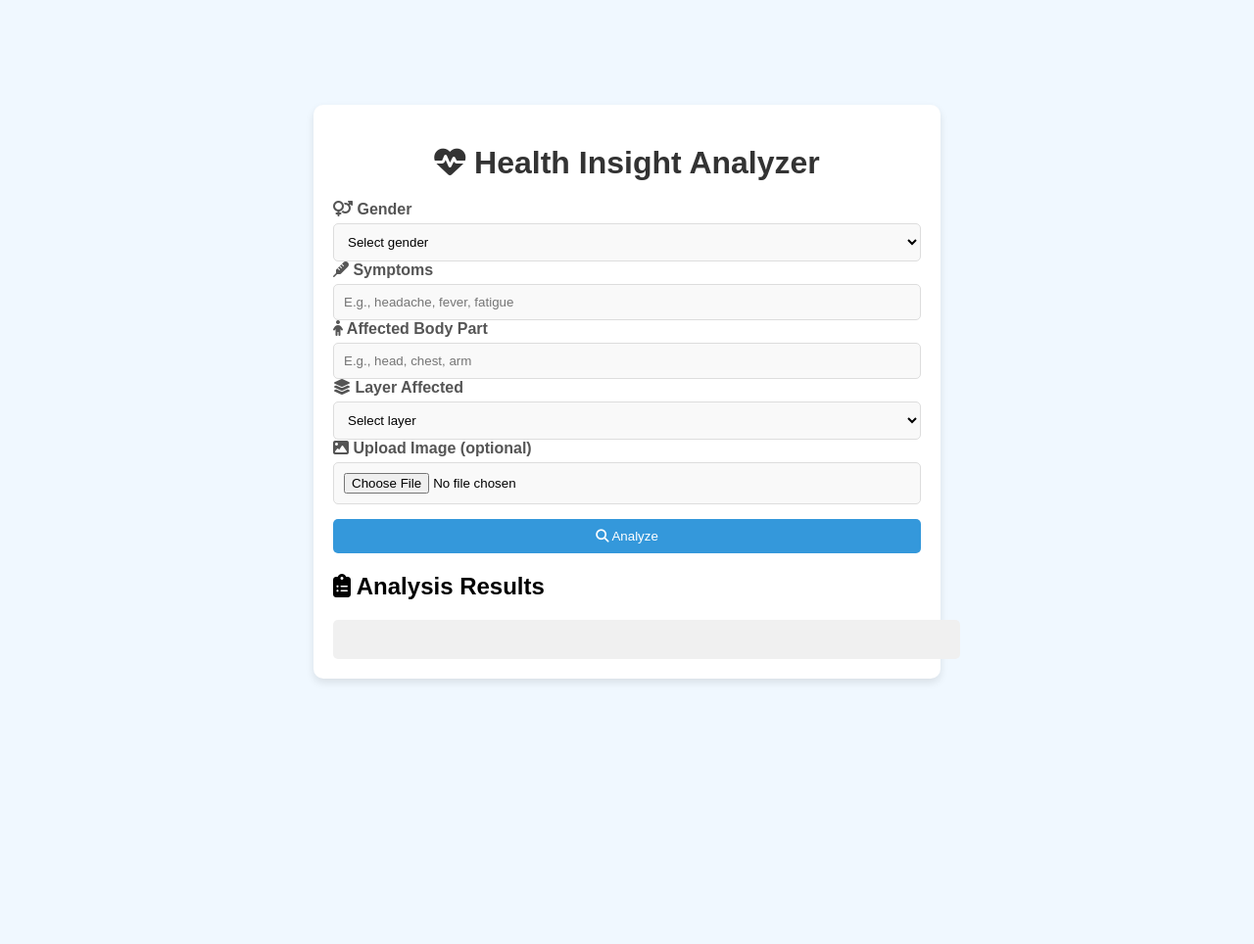
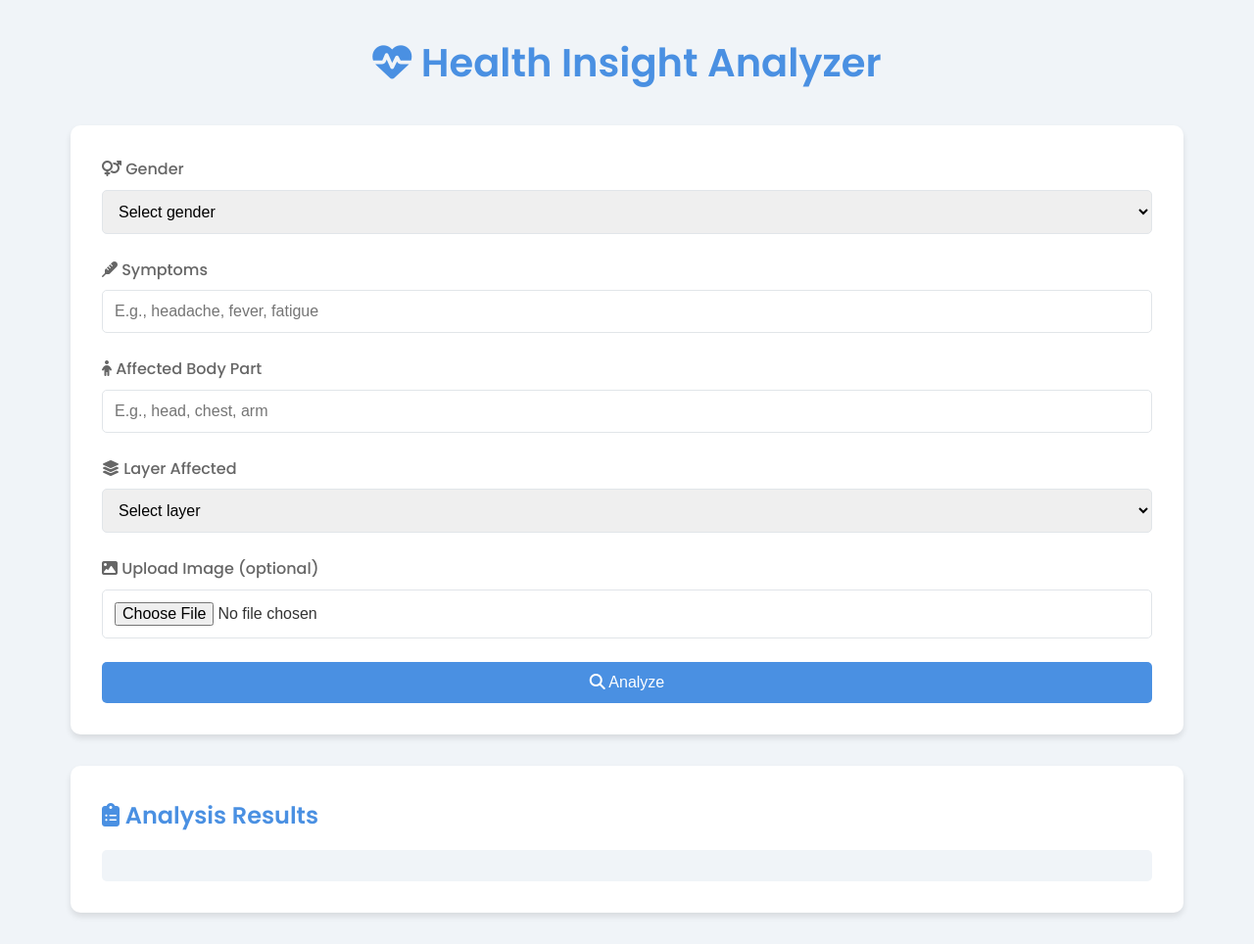
Before and after one commit to kvcops/KV-Nexus, a Flask app: page /analyze in a window 1280 px wide. Shown: the whole page at 98% size. Before the commit the page ends 697 px from the top, so only its background shows below. Run offline with Flask 2, Linux system fonts and the light colour scheme; some libraries are stand-ins or nearby versions.

Commit message:
Update health_styles.css

```diff
--- a/static/health_styles.css
+++ b/static/health_styles.css
@@ -1,115 +1,171 @@
-/* Base Styles */
-body {
-    font-family: 'Arial', sans-serif;
-    background-color: #f0f8ff;
+:root {
+    --primary-color: #4a90e2;
+    --secondary-color: #f0f4f8;
+    --text-color: #333;
+    --light-text-color: #666;
+    --border-color: #e1e5e9;
+    --success-color: #2ecc71;
+    --error-color: #e74c3c;
+  }
+
+  * {
+    box-sizing: border-box;
     margin: 0;
     padding: 0;
-    overflow-y: auto;
+  }
+
+  body {
+    font-family: 'Poppins', sans-serif;
+    background-color: var(--secondary-color);
+    color: var(--text-color);
+    line-height: 1.6;
+  }
+
+  .container {
+    max-width: 1200px;
+    margin: 0 auto;
+    padding: 2rem;
+  }
+
+  header {
+    text-align: center;
+    margin-bottom: 2rem;
+  }
+
+  h1 {
+    color: var(--primary-color);
+    font-size: 2.5rem;
+    font-weight: 600;
+  }
+
+  main {
+    display: flex;
+    gap: 2rem;
+    margin-bottom: 2rem;
+  }
+
+  .input-section {
+    flex: 1;
+    background-color: #fff;
+    border-radius: 10px;
+    padding: 2rem;
+    box-shadow: 0 4px 6px rgba(0, 0, 0, 0.1);
+  }
+
+  .preview-section {
+    flex: 1;
+    background-color: #fff;
+    border-radius: 10px;
+    padding: 2rem;
+    box-shadow: 0 4px 6px rgba(0, 0, 0, 0.1);
     display: flex;
     justify-content: center;
     align-items: center;
-    min-height: 100vh;
   }
-/* ... (your existing styles) ... */
+  .form-group {
+    margin-bottom: 1.5rem;
+  }
+
+  label {
+    display: block;
+    margin-bottom: 0.5rem;
+    color: var(--light-text-color);
+    font-weight: 500;
+  }
+
+  input, select {
+    width: 100%;
+    padding: 0.75rem;
+    border: 1px solid var(--border-color);
+    border-radius: 5px;
+    font-size: 1rem;
+    transition: border-color 0.3s ease;
+  }
+
+  input:focus, select:focus {
+    outline: none;
+    border-color: var(--primary-color);
+  }
+
+  button {
+    width: 100%;
+    padding: 0.75rem;
+    background-color: var(--primary-color);
+    color: #fff;
+    border: none;
+    border-radius: 5px;
+    font-size: 1rem;
+    cursor: pointer;
+    transition: background-color 0.3s ease;
+  }
+
+  button:hover {
+    background-color: #3a7bc8;
+  }
+
+  #image-preview-container {
+    width: 100%;
+    height: 300px;
+    display: flex;
+    justify-content: center;
+    align-items: center;
+    overflow: hidden;
+  }
+
+  #image-preview {
+    max-width: 100%;
+    max-height: 100%;
+    object-fit: contain;
+  }
+
+  .result-section {
+    background-color: #fff;
+    border-radius: 10px;
+    padding: 2rem;
+    box-shadow: 0 4px 6px rgba(0, 0, 0, 0.1);
+  }
+
+  .result-section h2 {
+    color: var(--primary-color);
+    margin-bottom: 1rem;
+  }
+
+  #response {
+    background-color: var(--secondary-color);
+    border-radius: 5px;
+    padding: 1rem;
+  }
 
   #response ul {
-    list-style-type: disc;
-    text-align: left;
-    padding-left: 40px;
+    list-style-type: none;
+    padding-left: 0;
   }
 
   #response li {
-    margin-bottom: 10px; /* Add space between list items */
-  }
-.container {
-    background: #ffffff;
-    border-radius: 10px;
-    box-shadow: 0 4px 8px rgba(0, 0, 0, 0.1);
-    display: flex;
-    flex-direction: column;
-    padding: 20px;
-    width: 90%;
-    max-width: 600px;
+    margin-bottom: 0.5rem;
+    padding-left: 1.5rem;
+    position: relative;
   }
 
-.image-preview {
-    display: flex;
-    justify-content: center;
-    margin-bottom: 20px;
+  #response li::before {
+    content: "\2022";
+    color: var(--primary-color);
+    font-weight: bold;
+    position: absolute;
+    left: 0;
   }
 
-.image-preview img {
-    border-radius: 10px;
-    max-width: 100%;
-    height: auto;
-    box-shadow: 0 2px 4px rgba(0, 0, 0, 0.1);
+  .loading {
+    text-align: center;
+    color: var(--light-text-color);
   }
 
-.chatbot-form {
-    display: flex;
-    flex-direction: column;
-    align-items: center;
+  .error {
+    color: var(--error-color);
   }
 
-h1 {
-    text-align: center;
-    color: #333;
-    font-size: 2em;
-    margin-bottom: 20px;
-}
-
-form {
-    width: 100%;
-    display: flex;
+  @media (max-width: 768px) {
+    main {
       flex-direction: column;
     }
-
-label {
-    margin-top: 10px;
-    color: #555;
-    font-weight: bold;
   }
-
-input, select, button {
-    padding: 10px;
-    margin-top: 5px;
-    border-radius: 5px;
-    border: 1px solid #ddd;
-    width: 100%;
-    box-sizing: border-box;
-}
-
-input, select {
-    background-color: #f9f9f9;
-}
-
-button {
-    background: #3498db;
-    color: #fff;
-    border: none;
-    cursor: pointer;
-    transition: background 0.3s ease;
-    margin-top: 15px;
-}
-
-button:hover {
-    background: #2980b9;
-}
-
-#response {
-    margin-top: 20px;
-    padding: 20px;
-    border-radius: 5px;
-    background: #f0f0f0;
-    width: 100%;
-    word-wrap: break-word;
-    overflow-y: auto;
-    max-height: 200px;
-}
-
-/* Media Query for Mobile View */
-@media (max-width: 768px) {
-    .container {
-        width: 100%;
-    }
-}
```
Lines whose indentation alone changed are shown as unchanged.
